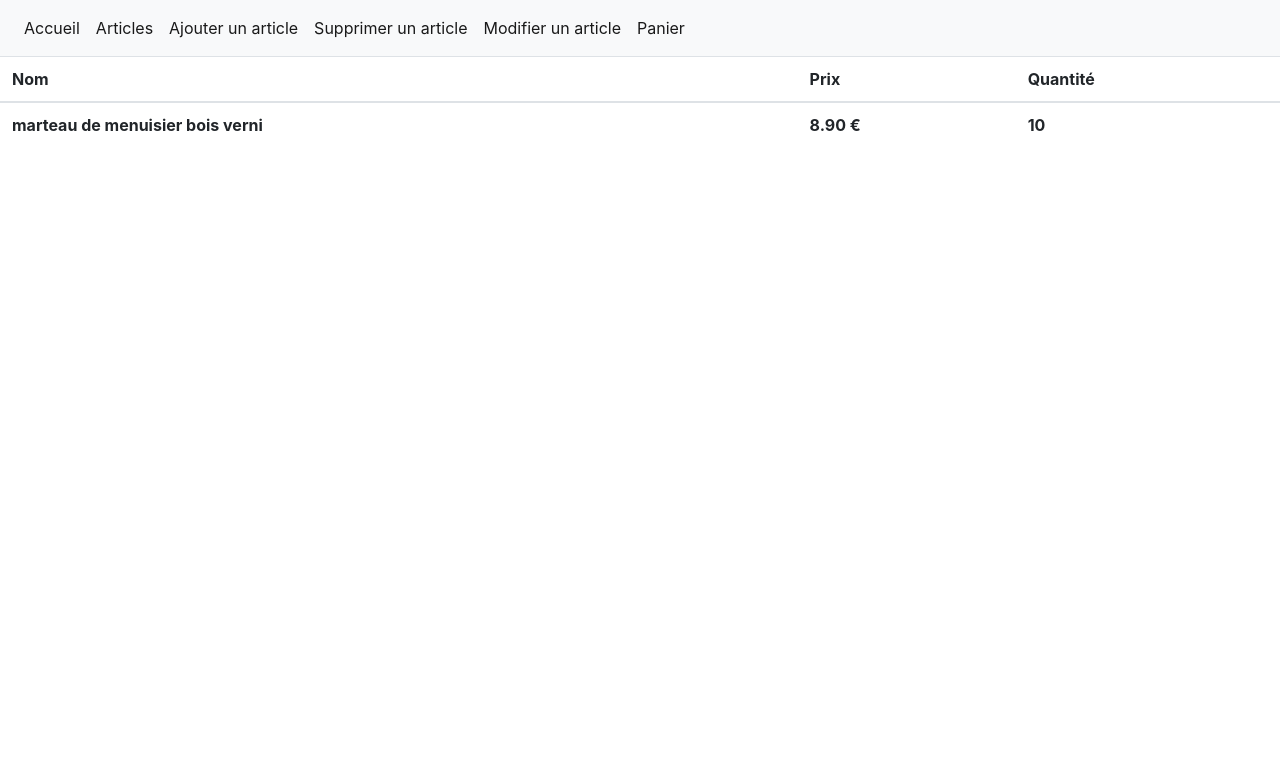
After one commit to JohannDietrichGitHub/Projet-magasin-php, a PHP site: page /php/panier.php in a window 1280 px wide. The commit adds this page. Shown: the top 783 px of the page. Run offline with PHP 8.4, Linux system fonts and the light colour scheme; the visitor is signed in with stand-in values (Sample User, id 1); data comes from the database, SQL or seed files in the repository; tables that the repository leaves empty hold one stand-in row (values such as "Sample post"); lists and menus that the app fills with data are empty.

Commit message:
Mise en place de la page panier affichant les articles

```diff
--- a/php/fonctions.php
+++ b/php/fonctions.php
@@ -101,3 +101,22 @@ function all_verif($conn, $isUpdate=false)
     }
     return $resultat;
   }
+
+  function insert_panier($conn){
+    //envoi des données des articles au panier
+
+    if(isset($_POST['valpanier']) AND isset($_SESSION['id'])){
+      $id_article = $_POST['valpanier'];
+      $id_client = $_SESSION['id'];
+      $data_panier = [
+        'client_id' => $id_client,
+        'article_id' => $id_article,
+        'quantite' => 1
+      ];
+      //et les mets dans les variables pour les retransmettre a la table panier
+      $sql = "INSERT INTO panier (client_id, article_id, quantite) VALUES (:client_id, :article_id, :quantite)"; //Insertion des donnés
+      $conn->prepare($sql)->execute($data_panier);
+      header("location:panier.php");
+      exit;
+    }
+  }
--- a/php/header.php
+++ b/php/header.php
@@ -14,6 +14,8 @@ session_start();
 
 <header>
   <?php
+    require_once ('connection.php');
+    require_once('fonctions.php');
     require_once ('navbar.php');
   ?>
 </header>
--- a/php/modificationarticle.php
+++ b/php/modificationarticle.php
@@ -14,8 +14,6 @@
     <select name="select" class="form-select" aria-label="Default select example">
       <option selected>Articles </option>
       <?php
-       require_once "connection.php";
-       require_once "fonctions.php";
        $data = $conn->query("SELECT * FROM articles")->fetchAll();
        foreach ($data as $row)
        {
--- a/php/navbar.php
+++ b/php/navbar.php
@@ -9,6 +9,7 @@
         <a class="nav-item nav-link active" href="http://localhost:3000/php/ajoutarticle.php"">Ajouter un article</a>
         <a class="nav-item nav-link active" href="http://localhost:3000/php/supressionarticle.php""> Supprimer un article</a>
         <a class="nav-item nav-link active" href="http://localhost:3000/php/modificationarticle.php"">Modifier un article</a>
+        <a class="nav-item nav-link active" href="http://localhost:3000/php/panier.php"">Panier</a>
 
         </div>
     </div>
--- /dev/null
+++ b/php/panier.php
@@ -0,0 +1,37 @@
+<?php require_once('header.php'); ?>
+<body>
+  <?php
+    if (isset($_SESSION['alert'])){
+        echo "<div class='alert alert-danger' role='alert'>$_SESSION[alert]</div>";
+    }
+    unset($_SESSION['alert']);
+  ?>
+  <table class="table" id="articles">
+	<thead>
+		<tr>
+		    <th scope="col">Nom</th>
+		    <th scope="col">Prix</th>
+            <th scope="col">Quantité</th>
+        </tr>
+    </thead>
+    <tbody>
+    <?php
+        //selectionne l'id des articles dans le panier
+        $obtention_id_article = $conn->prepare("SELECT * FROM panier WHERE client_id = ?");
+        $obtention_id_article->execute([$_SESSION['id']]);
+        $id_articles = $obtention_id_article->fetchAll();
+        foreach ($id_articles as $obtention_id_article ) {
+            //utilise les id récupérés pour chercher dans la table "articles" les données de chacuns de ceux-ci
+            $obtention_infos_article = $conn->prepare("SELECT * FROM articles WHERE id = ?");
+            $obtention_infos_article->execute([$obtention_id_article[0]]);
+            $infos_article = $obtention_infos_article->fetchAll();
+            foreach ($infos_article as $obtention_infoss_article ) { //affiche une ligne par article avec le nom, le prix et la quantité
+                echo "<tr>";
+                echo "<th> $obtention_infoss_article[nom]</th>";
+		        echo "<th> $obtention_infoss_article[prix_ht] € </th>";
+                echo "<th> $obtention_id_article[quantite] </th>";
+                echo "</tr>";
+            }
+        }
+    ?>
+    </tbody>
```
Also changed, not shown: Projet Bricobrac/Bricobrac_donnees.sql (+11 -12 lines), php/articles.php (+2 -25 lines), php/insertion_panier.php (added, +9 -0 lines).
